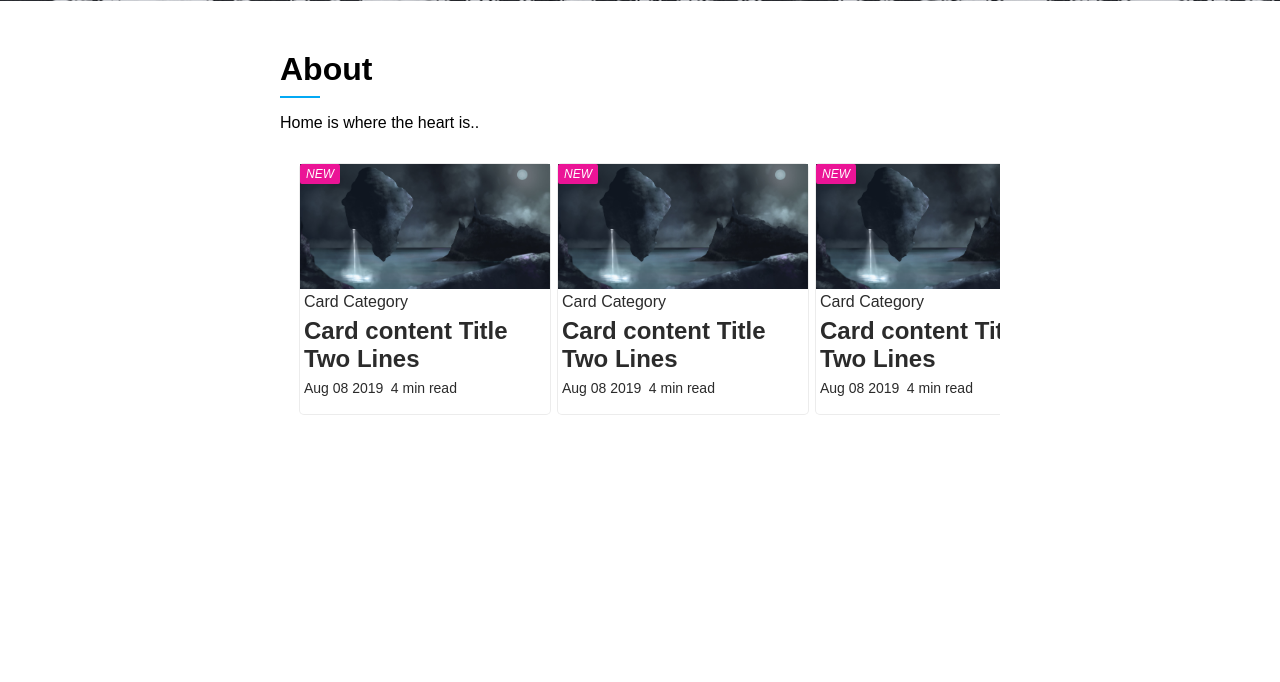
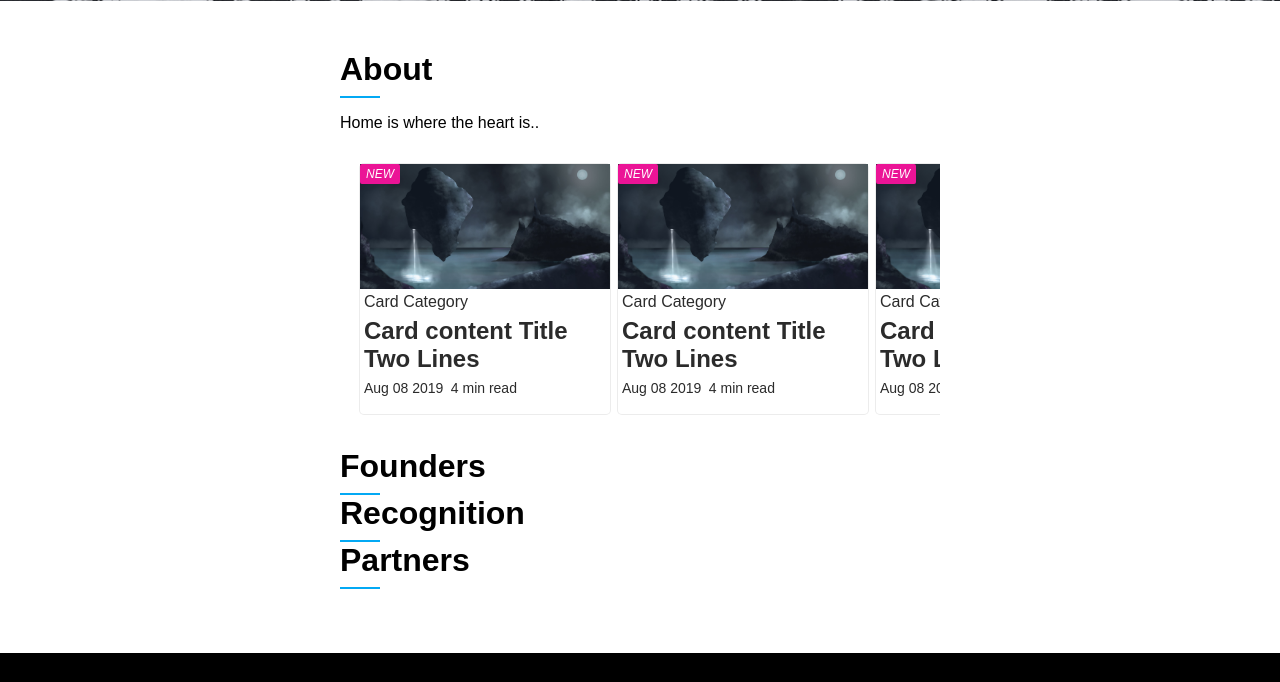
Before and after one commit to ameliagarvin/sockbirdwebsite, a PHP site: page / in a window 1280 px wide. Shown: the part 844-1526 px from the top of the page. Run offline with PHP 8.4, Linux system fonts and the light colour scheme; some libraries are stand-ins or nearby versions.

Commit message:
Add styles in tab-inside

```diff
--- a/index.php
+++ b/index.php
@@ -265,13 +265,14 @@
     </div>
   </a>
 </div>
-  </div>
-  <h3>Founders</h3>
+<h3>Founders</h3>
   <span class="line"></span>
   <h3>Recognition</h3>
   <span class="line"></span>
   <h3>Partners</h3>
   <span class="line"></span>
+  </div>
+
  </div>
 
 <div id="News" class="tabcontent">
--- a/main.css
+++ b/main.css
@@ -311,10 +311,10 @@
 
 .tab-inside {
   width: 100%;
-  max-width: 720px;
   margin: 0 auto;
-  height: 100vh;
+  max-width: 600px;
   min-height: 400px;
+  margin-bottom: 4em;
   /* transform: skewY(1.5deg); */
 }
 
```
